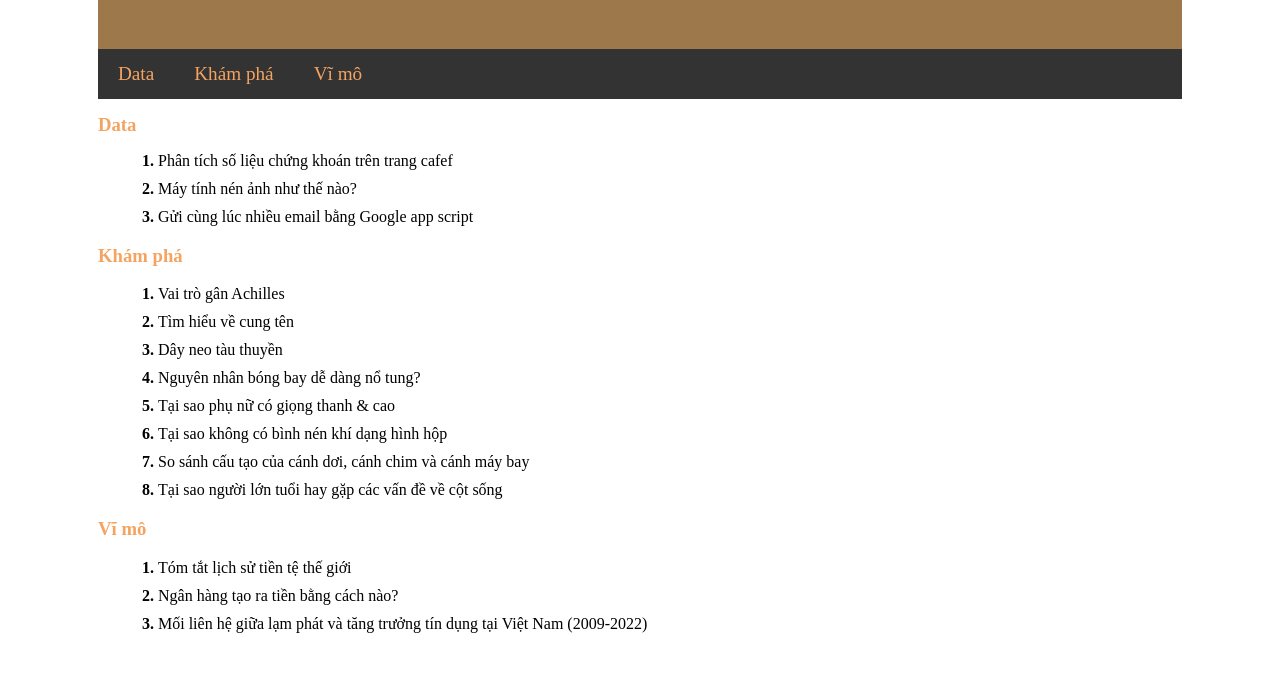
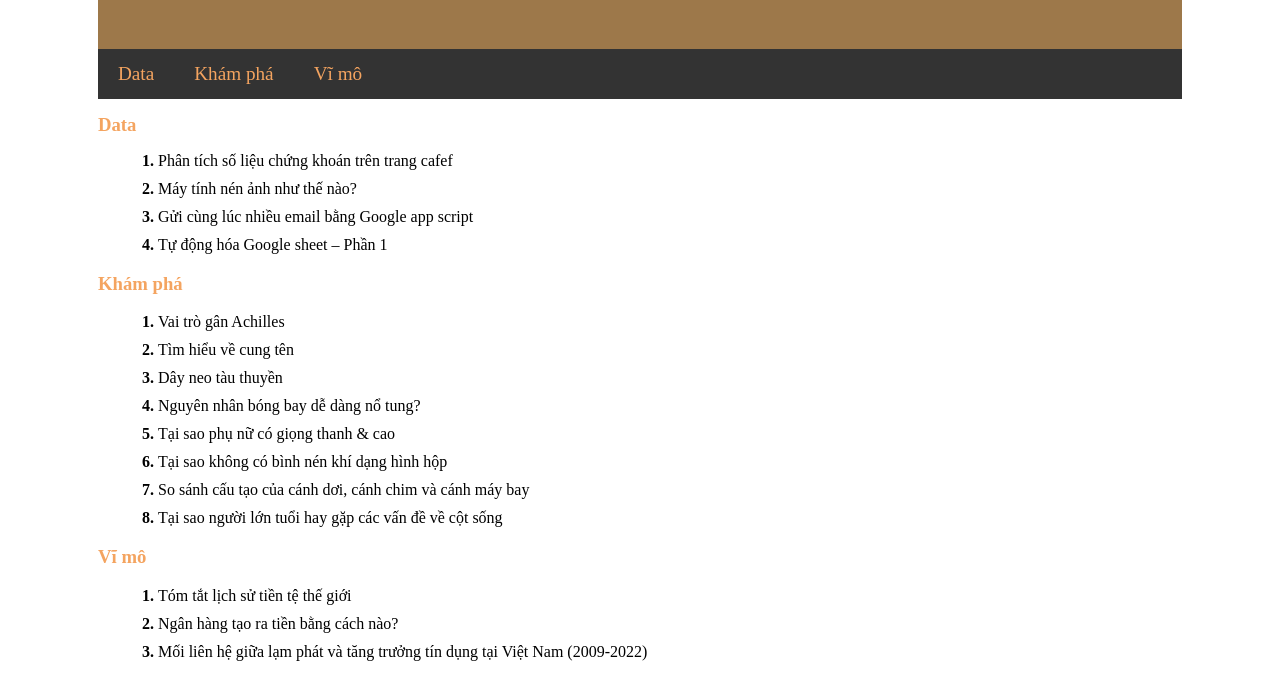
Before and after one commit to tuangiangeco/tuangiangeco.github.io, a plain HTML site: page index.html in a window 1280 px wide. Shown: the part 136-813 px from the top of the page. Drawn offline with Linux system fonts and the light colour scheme.

Commit message:
Update index.html

```diff
--- a/index.html
+++ b/index.html
@@ -40,6 +40,7 @@
 		<li><a href = 'https://tuangiangeco.github.io/content/data/d1/d1.html'>Phân tích số liệu chứng khoán trên trang cafef</a></li>
 		<li><a href = 'https://tuangiangeco.github.io/content/data/d2/d2.html'>Máy tính nén ảnh như thế nào?</a></li>
 		<li><a href = 'https://tuangiangeco.github.io/content/data/d3/d3.html'>Gửi cùng lúc nhiều email bằng Google app script</a></li>
+		<li><a href = 'https://tuangiangeco.github.io/content/data/d4/d4.html'>Tự động hóa Google sheet – Phần 1</a></li>
 	</ol>
 
 	<strong><h3 id="duan">Khám phá</h3><strong>
```
